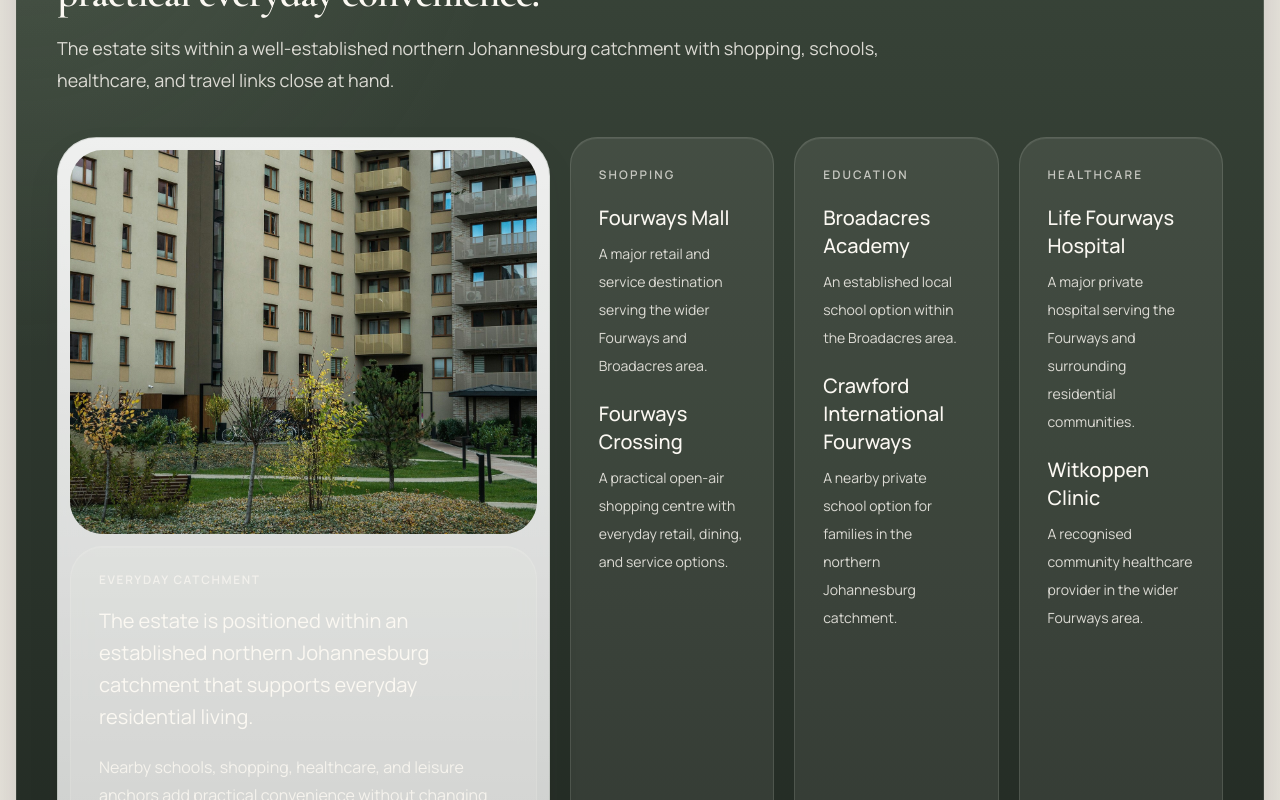
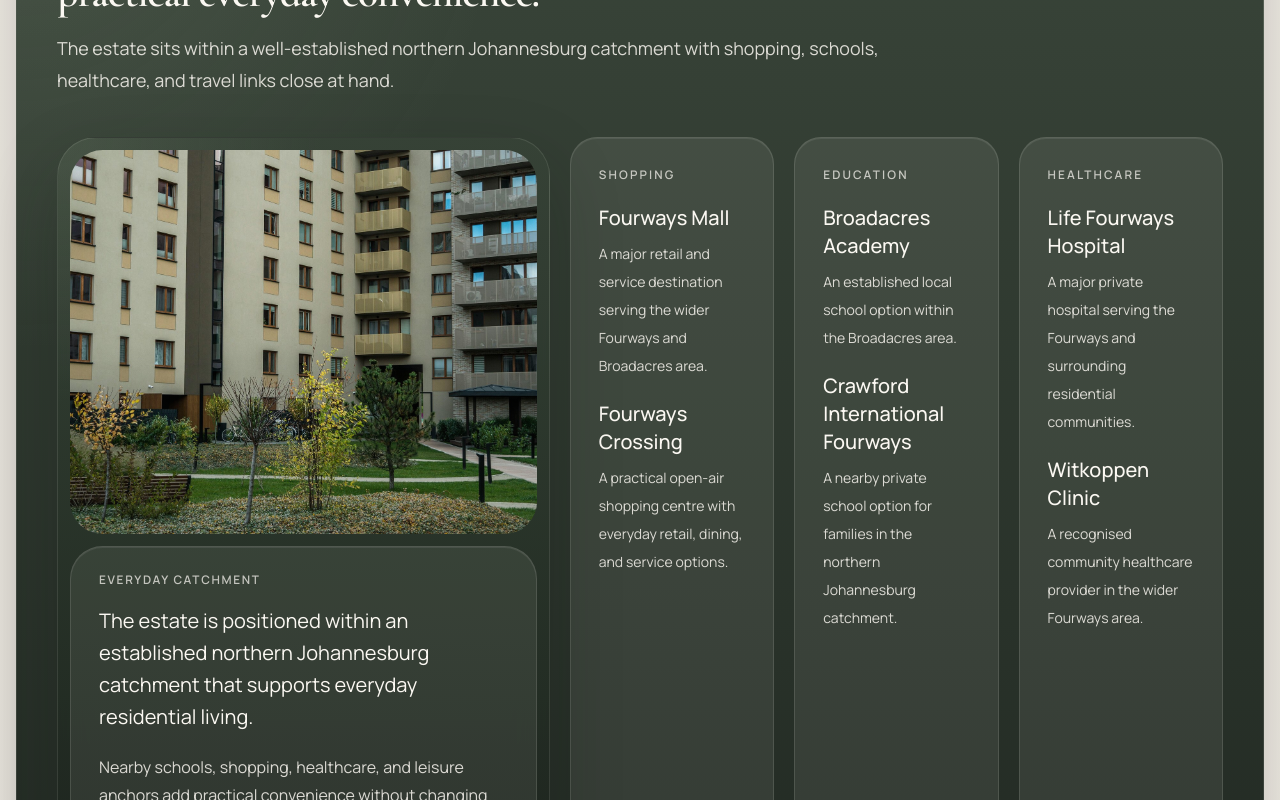
Before and after one commit to DJNgoma/thelombardydotcodotza, a Next.js app: page / in a window 1280 px wide. Shown: the part 5440-6240 px from the top of the page. Built offline with nearby package versions, Linux system fonts and the light colour scheme.

Commit message:
fix: correct catchment section contrast

```diff
--- a/components/sections/NearbyAmenities.tsx
+++ b/components/sections/NearbyAmenities.tsx
@@ -56,7 +56,7 @@ export function NearbyAmenities({ compact = false }: NearbyAmenitiesProps) {
             }`}
           >
             {compact ? (
-              <article className="soft-card surface-card radius-feature overflow-hidden p-3">
+              <article className="soft-card surface-dark radius-feature overflow-hidden p-3">
                 <div className="grid gap-3 lg:grid-rows-[1.12fr_auto]">
                   <div className="radius-panel relative min-h-[18rem] overflow-hidden lg:min-h-[24rem]">
                     <Image
```
